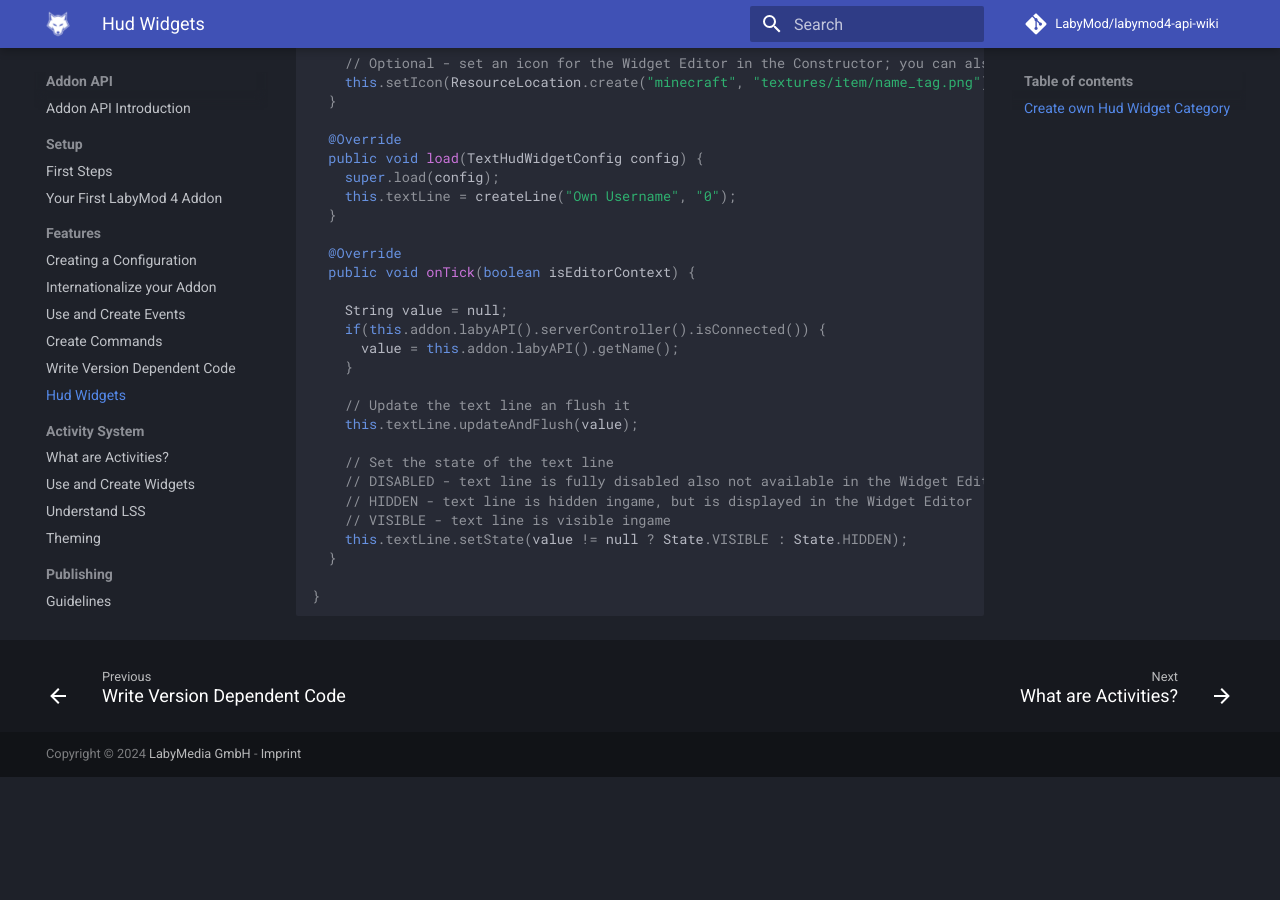
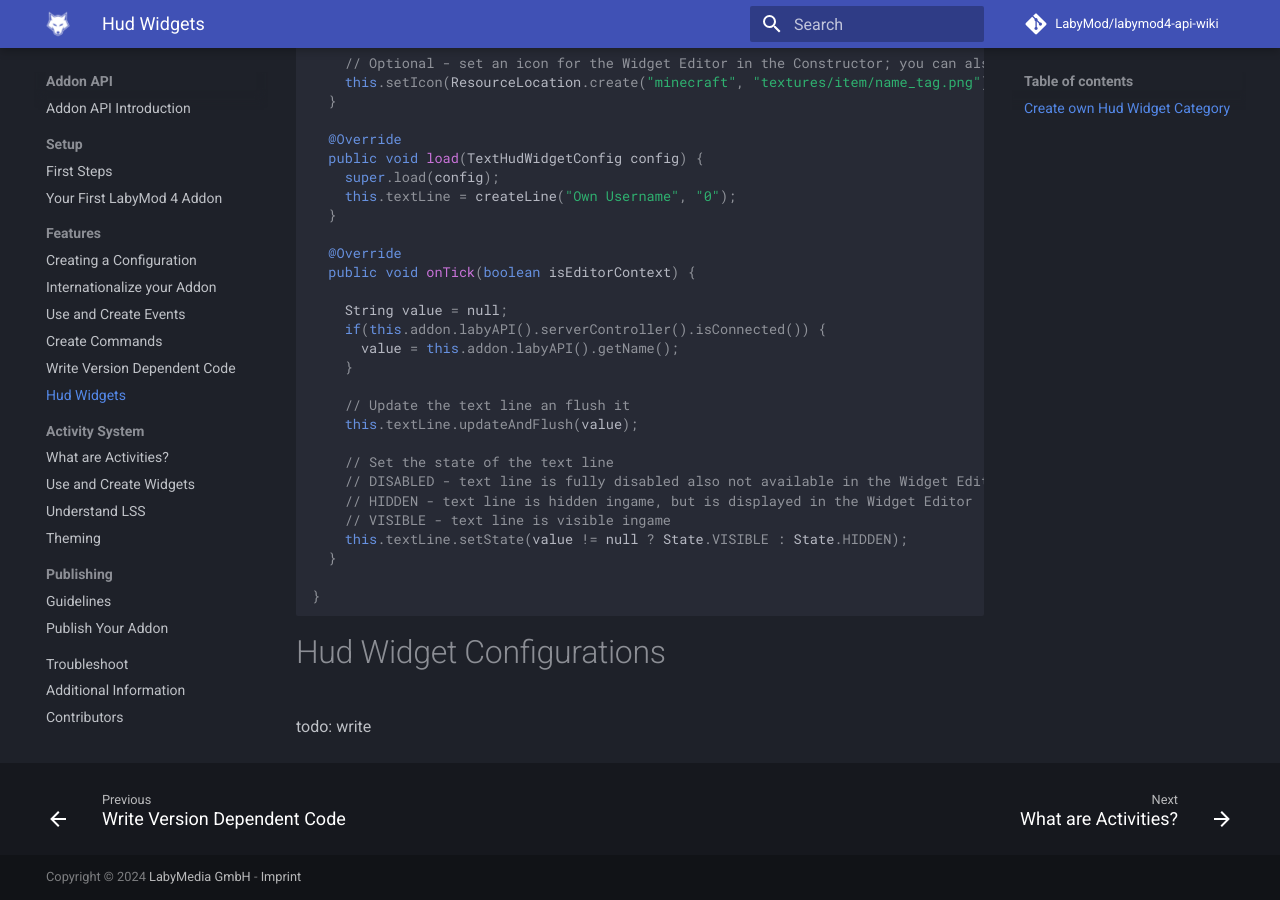
Before and after one commit to LabyMod/labymod4-api-wiki, an MkDocs documentation site: the page built from docs/pages/addon/features/hud-widgets.md, in a window 1280 px wide and 900 px high, scrolled down 1499 px. Built offline with MkDocs 1.6.1 and Material for MkDocs 9.7.7, drawn with Linux system fonts in a browser that asks for light colours; comment, search, counter and statistics services are not loaded; before the commit the page ends 2276 px from its top, so only the background shows below that.

Commit message:
Update hud-widgets.md

````diff
--- a/docs/pages/addon/features/hud-widgets.md
+++ b/docs/pages/addon/features/hud-widgets.md
@@ -92,3 +92,7 @@
 }
 
 ```
+
+# Hud Widget Configurations
+
+todo: write
````
